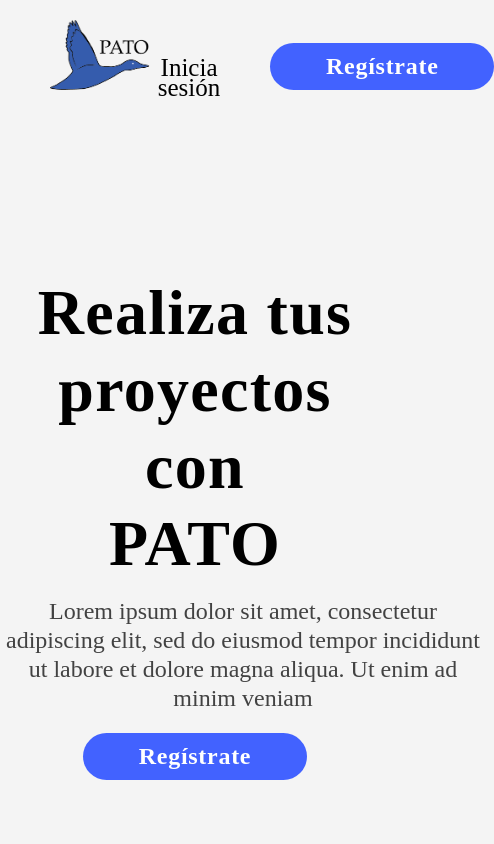
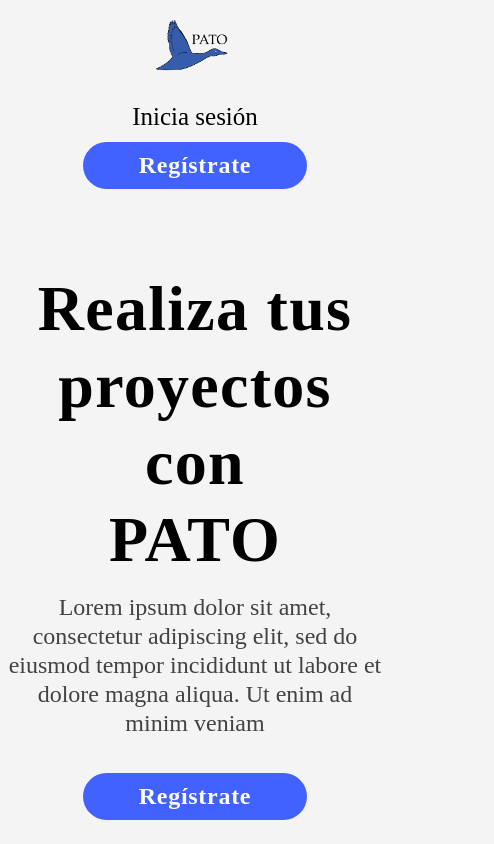
Before and after one commit to DABERNALC/ProjectManager, a React (Create React App) app in the folder Cliente/project_manager/: page / in a window 390 px wide. Shown: the whole page, 494 px wide, since content can reach past the window. Built offline with nearby package versions, Linux system fonts and the light colour scheme; a web font is replaced by a local one.

Commit message:
some mediaquerys

```diff
--- a/Cliente/project_manager/package.json
+++ b/Cliente/project_manager/package.json
@@ -16,6 +16,7 @@
     "redux": "^4.1.2",
     "redux-devtools-extension": "^2.13.9",
     "redux-thunk": "^2.4.0",
+    "sweetalert": "^2.1.2",
     "web-vitals": "^1.0.1"
   },
   "scripts": {
--- a/Cliente/project_manager/src/App.css
+++ b/Cliente/project_manager/src/App.css
@@ -85,3 +85,9 @@ body{
     transform: rotate(360deg);
   }
 }
+
+@media (max-width: 600px) {
+  .App{
+    grid-template-areas: none;
+  }
+}
--- a/Cliente/project_manager/src/App.js
+++ b/Cliente/project_manager/src/App.js
@@ -33,8 +33,8 @@ function App(props) {
       /app/etc muestra el header y el sidebar
       /app/teams muestra la vista de todos los equipos
 
+      */}
 
-      */}
 
       <BrowserRouter>
         <div className="App">
@@ -75,7 +75,7 @@ function App(props) {
           </Route>
         </div>
       </BrowserRouter>
-      {/*
+      {/*}
       <AlertModal Text="¿Paco?"></AlertModal>
       <ProjectZoomIn NombreProjecto="Asistente virtual"
       DescripcionProjecto="Lorem ipsum dolor sit amet consectetur adipiscing elit nisi faucibus vivamus montes proin congue hendrerit, torquent nisl"
--- a/Cliente/project_manager/src/Components/AlertModal/AlertModalStyle.module.css
+++ b/Cliente/project_manager/src/Components/AlertModal/AlertModalStyle.module.css
@@ -50,3 +50,13 @@
     height: 100vh;
     background-color:rgba(174, 174, 174, 0.4);
 }
+@media (max-width: 600px){
+    .container{
+        width: 90%;
+        left: 5%;
+        height: 22vh;
+    }
+    .containerButton{
+        padding-top: 0px;
+    }
+}
--- a/Cliente/project_manager/src/Components/LogInSignInSmallerDiv/SmallerLogSignInStyle.module.css
+++ b/Cliente/project_manager/src/Components/LogInSignInSmallerDiv/SmallerLogSignInStyle.module.css
@@ -36,3 +36,8 @@
     border: 2px solid #2643D1;
     color: #2643D1;
 }
+@media (max-width: 600px){
+    .leftDiv{
+        width: 80%;
+    }
+}
--- a/Cliente/project_manager/src/Components/Notification/NotificationStyle.module.css
+++ b/Cliente/project_manager/src/Components/Notification/NotificationStyle.module.css
@@ -44,3 +44,8 @@
     width: 100%;
     height: 50px;
 }
+@media (max-width: 600px){
+    .container{
+        width: 80%;
+    }
+}
--- a/Cliente/project_manager/src/Components/ProjectProperties/ProjectPropertiesStyle.module.css
+++ b/Cliente/project_manager/src/Components/ProjectProperties/ProjectPropertiesStyle.module.css
@@ -29,3 +29,8 @@
     background: #adb3d0;
     cursor: pointer;
 }
+@media (max-width: 600px) {
+    .container{
+        width: 40vw;
+    }
+}
--- a/Cliente/project_manager/src/Pages/LandingPage/LandingPageStyle.module.css
+++ b/Cliente/project_manager/src/Pages/LandingPage/LandingPageStyle.module.css
@@ -112,3 +112,40 @@ a {
     height: 100%;
 
 }
+@media (max-width: 600px) {
+    .upperContainer{
+        display: flex;
+        flex-direction: column;
+    }
+    .logo{
+        width: 20%;
+    }
+    .inlinePart{
+        display: flex;
+        flex-direction: column;
+        justify-content: space-around;
+    }
+    .leftUpperPart{
+        align-items: center;
+        justify-content: center;
+        margin: 0%;
+        width: 100%;
+    }
+    .rightUpperPart{
+        align-items: center;
+        justify-content: center;
+        text-align: center;
+        margin: 0%;
+    }
+    .rightUpperPart p{
+        margin: 0%;
+    }
+    .welcomeInfo{
+        width: fit-content;
+        margin-left: 5px;
+        margin-right: 5px;
+    }
+    .estiloBoton{
+        margin-top: 15px;
+    }
+  }
--- a/Cliente/project_manager/src/Pages/LogIn/LogInStyle.module.css
+++ b/Cliente/project_manager/src/Pages/LogIn/LogInStyle.module.css
@@ -16,3 +16,9 @@
     box-shadow: 0px 4px 4px rgba(0, 0, 0, 0.25);
     border-radius: 10px;
 }
+@media (max-width: 600px){
+    .container{
+        flex-direction: column-reverse;
+        width: 90%;
+    }
+}
--- a/Cliente/project_manager/src/Pages/SignIn/SignIn.js
+++ b/Cliente/project_manager/src/Pages/SignIn/SignIn.js
@@ -4,7 +4,7 @@ import SignInStyle from "./SignInStyle.module.css"
 const SignIn = () => {
     return (
         <div >
-            <div className={LogInStyle.container}>
+            <div className={SignInStyle.container}>
                 <BiggerLogSignIn />
                 <SmallerLogSignIn />
             </div>
--- a/Cliente/project_manager/src/Pages/SignIn/SignInStyle.module.css
+++ b/Cliente/project_manager/src/Pages/SignIn/SignInStyle.module.css
@@ -0,0 +1,6 @@
+@media (max-width: 600px){
+    .container{
+        display: flex;
+        flex-direction: row;
+    }
+}
```
Also changed, not shown: 1 other file (tests, documents, lock files or other folders).
